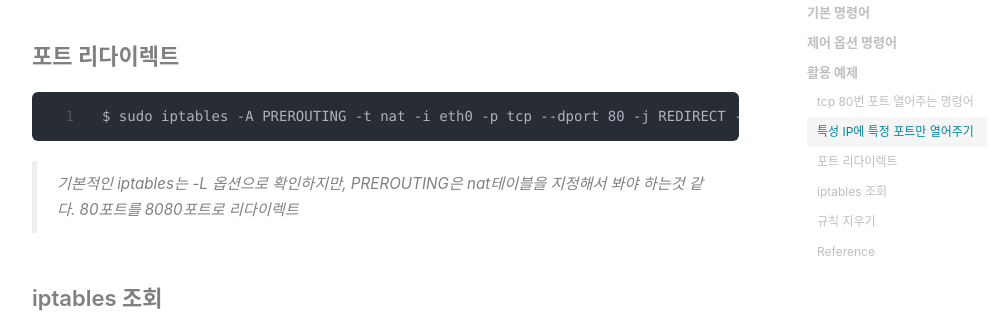
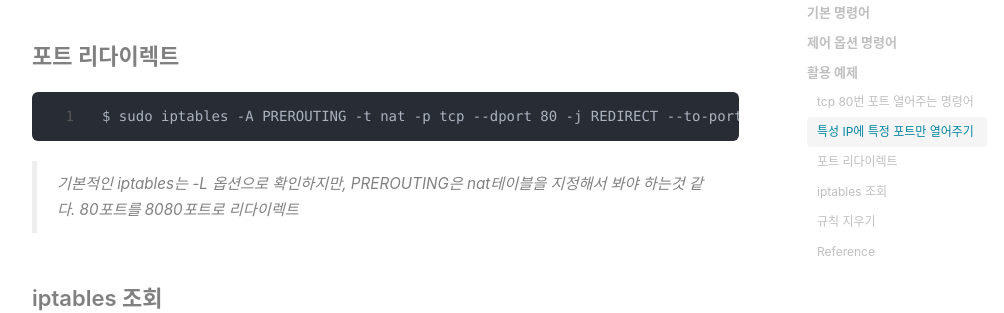
Before and after one commit to damin8/damin8.github.io, a Jekyll site: the page built from _posts/linux/2020-05-11-Ubuntu_방화벽.md, in a window 1280 px wide and 900 px high, scrolled down 2359 px. Shown: the part 152-465 px from the top of the window, without its empty margins (233-1237 px from the left). Built offline with Jekyll 4.4.1, drawn with Linux system fonts in a browser that asks for light colours; nearby versions of some CDN libraries; comment, search, counter and statistics services are not loaded.

Commit message:
Update 2020-05-11-Ubuntu_방화벽.md

```diff
--- a/_posts/linux/2020-05-11-Ubuntu_방화벽.md
+++ b/_posts/linux/2020-05-11-Ubuntu_방화벽.md
@@ -80,7 +80,7 @@
 #### 포트 리다이렉트
 
 ~~~
-$ sudo iptables -A PREROUTING -t nat -i eth0 -p tcp --dport 80 -j REDIRECT --to-port 8080
+$ sudo iptables -A PREROUTING -t nat -p tcp --dport 80 -j REDIRECT --to-ports 8080
 ~~~
 
 > 기본적인 iptables는 -L 옵션으로 확인하지만, PREROUTING은 nat테이블을 지정해서 봐야 하는것 같다. 80포트를 8080포트로 리다이렉트
```
